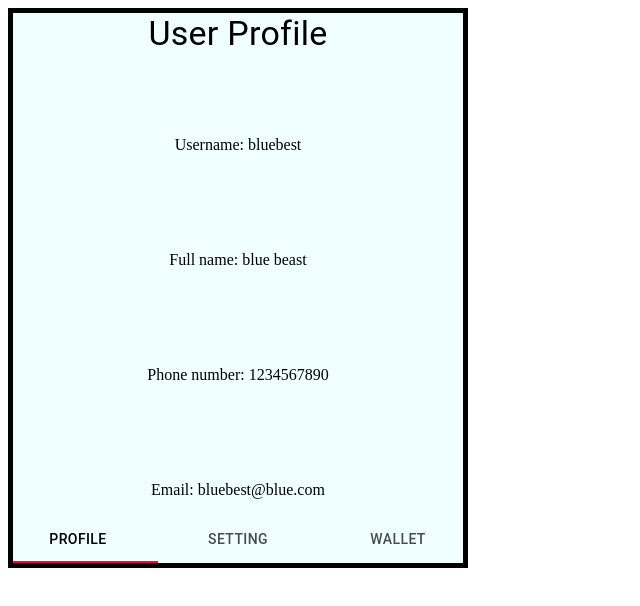
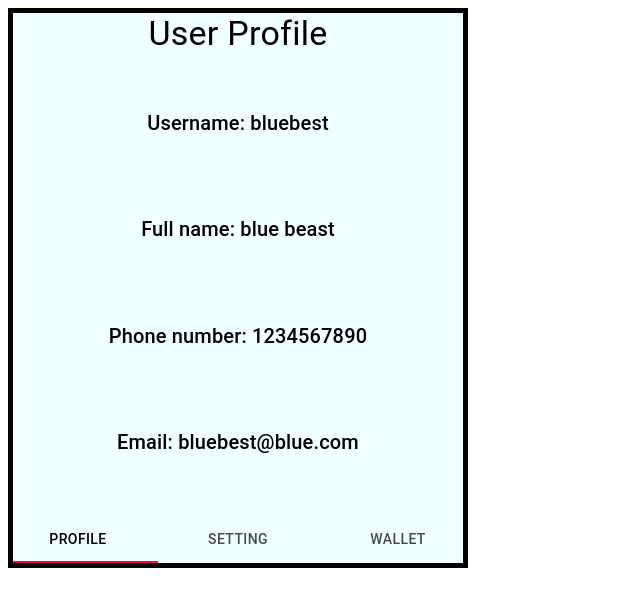
Before and after one commit to fydp-2024-55/fydp-2024.55, a React (Create React App) app in the folder browser-extension/react-chrome-app/: page / in a window 1280 px wide. Shown: the top 606 px of the page, without its empty margins (0-640 px from the left). Built offline with nearby package versions, Linux system fonts and the light colour scheme.

Commit message:
userpage

```diff
--- a/browser-extension/react-chrome-app/src/components/UserPage/UserPage.tsx
+++ b/browser-extension/react-chrome-app/src/components/UserPage/UserPage.tsx
@@ -22,19 +22,35 @@ const UserPage: React.FC<UserPageProps> = ({
         height: "100%",
         display: "flex",
         flexDirection: "column",
-        justifyContent: "space-between",
         alignItems: "center",
       }}
     >
       <Typography align="left" variant="h4">
         User Profile
       </Typography>
-      <p>Username: {username}</p>
-      <p>
-        Full name: {first_name} {last_name}
-      </p>
-      <p>Phone number: {phone}</p>
-      <p>Email: {email}</p>
+      <div
+        style={{
+          marginTop: "20%",
+          height: "70%",
+          display: "flex",
+          flexDirection: "column",
+          justifyContent: "space-between",
+          alignItems: "center",
+        }}
+      >
+        <Typography align="left" variant="h6">
+          Username: {username}
+        </Typography>
+        <Typography align="left" variant="h6">
+          Full name: {first_name} {last_name}
+        </Typography>
+        <Typography align="left" variant="h6">
+          Phone number: {phone}
+        </Typography>
+        <Typography align="left" variant="h6">
+          Email: {email}
+        </Typography>
+      </div>
     </div>
   );
 };
```
